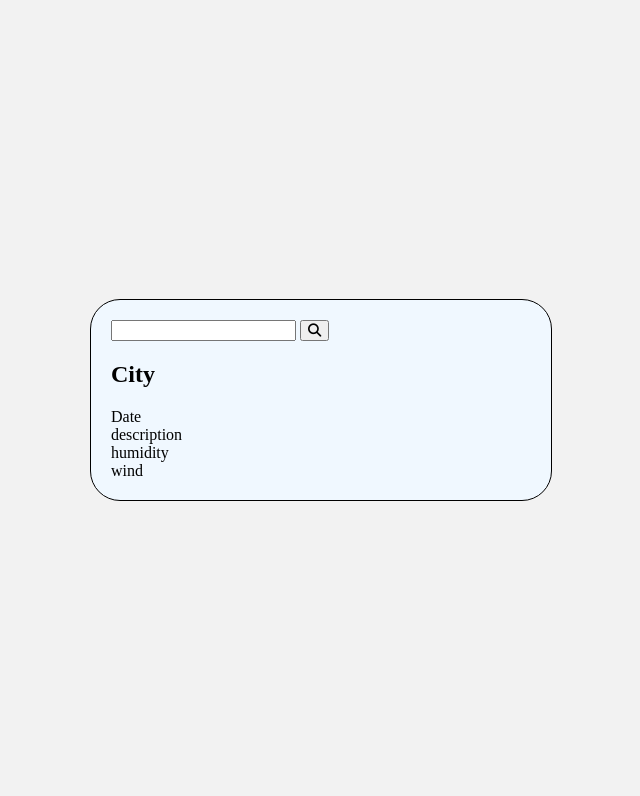
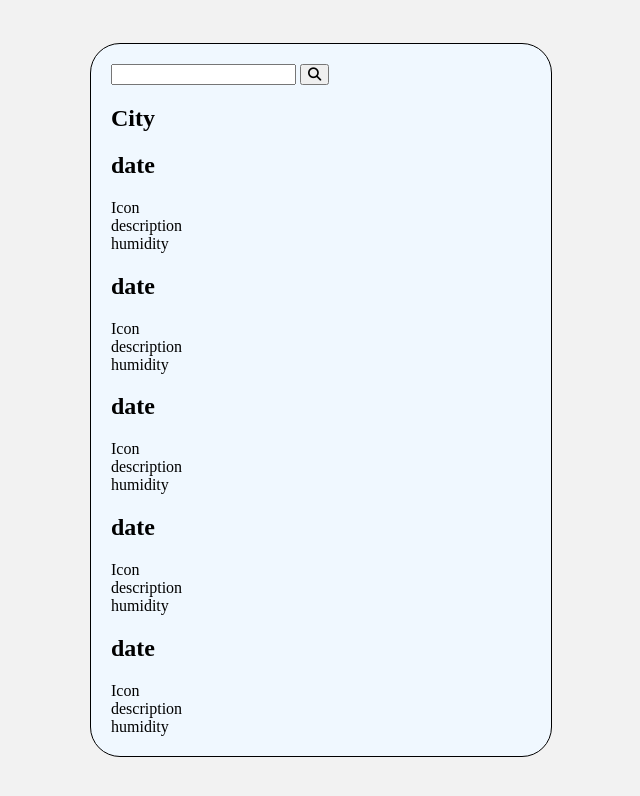
Before and after one commit to jamson00/module-6-project, a plain HTML site: page index.html in a window 1280 px wide. Shown: the whole page, without its empty margins (319-959 px from the left). Drawn offline with Linux system fonts and the light colour scheme.

Commit message:
changed html based on acceptance criteria

```diff
--- a/index.html
+++ b/index.html
@@ -18,12 +18,32 @@
                 <i class="fa-solid fa-magnifying-glass"></i>
             </button>
             <div class="Weather">
-                <h2 class="city">City</h2>
-                <div class="temp">Date</div>
+            <h2 class="City">City</h2>
+
+                <h2 class="date">date</h2>
+                <div class="icon">Icon</div>
                 <div class="description">description</div>
                 <div class="humidity">humidity</div>
-                <div class="wind">wind</div>
-            </div>
+
+                <h2 class="date">date</h2>
+                <div class="icon">Icon</div>
+                <div class="description">description</div>
+                <div class="humidity">humidity</div>
+
+                <h2 class="date">date</h2>
+                <div class="icon">Icon</div>
+                <div class="description">description</div>
+                <div class="humidity">humidity</div>
+
+                <h2 class="date">date</h2>
+                <div class="icon">Icon</div>
+                <div class="description">description</div>
+                <div class="humidity">humidity</div>
+
+                <h2 class="date">date</h2>
+                <div class="icon">Icon</div>
+                <div class="description">description</div>
+                <div class="humidity">humidity</div>
     </div>
 </body>
 </html>
```
